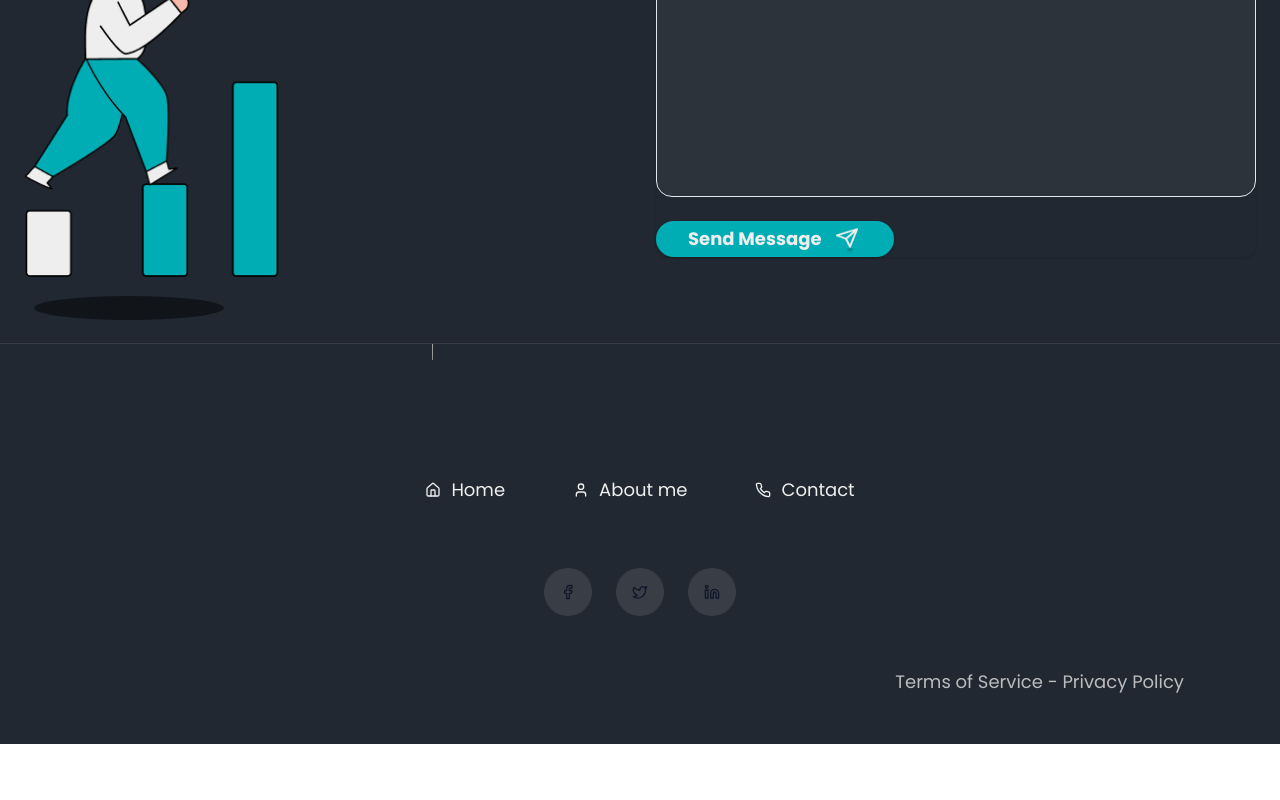
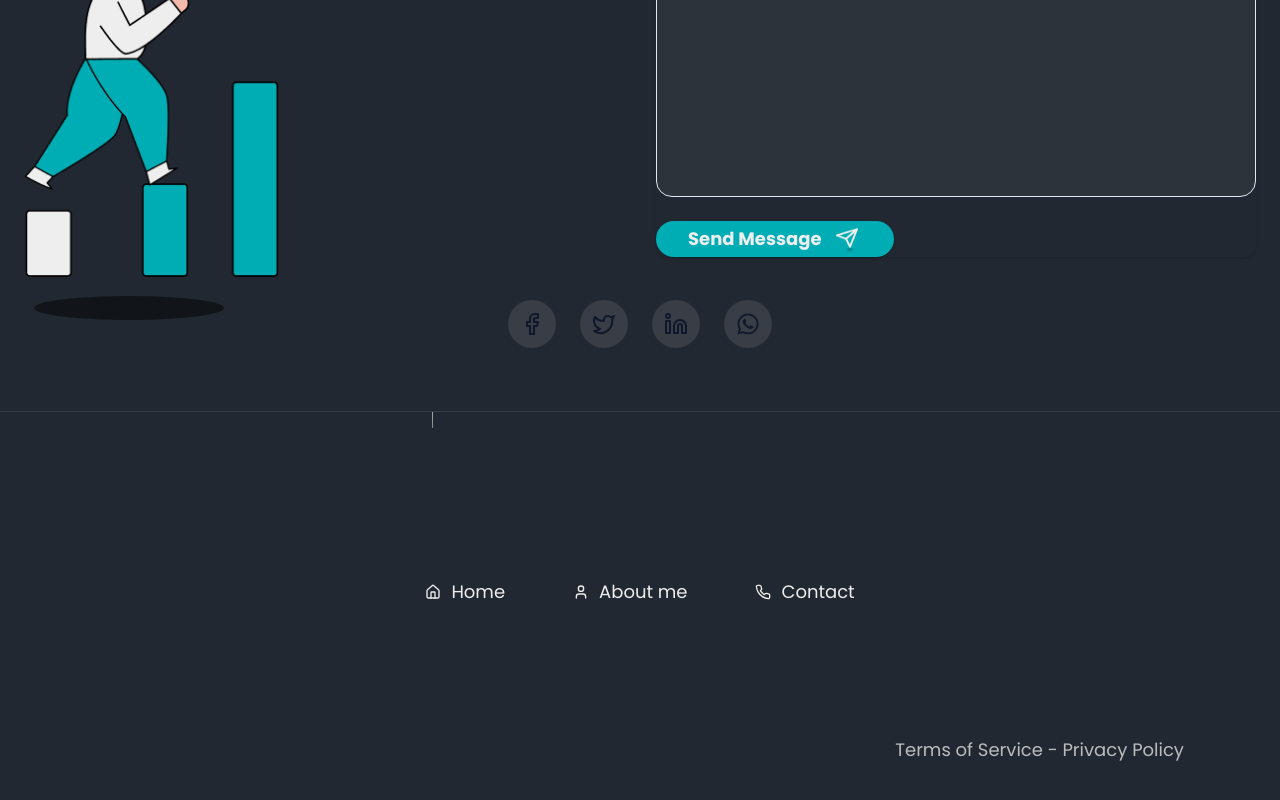
Before and after one commit to buikeDev/portfolio, a React (Vite) app: page / in a window 1280 px wide. Shown: the part 3310-4110 px from the top of the page. Before the commit the page ends 4054 px from the top, so only its background shows below. Built offline with nearby package versions, Linux system fonts and the light colour scheme.

Commit message:
add social media links to ContactFormSection; clean up HireMeSection imports

```diff
--- a/src/screens/FinalDesign/sections/ContactFormSection/ContactFormSection.tsx
+++ b/src/screens/FinalDesign/sections/ContactFormSection/ContactFormSection.tsx
@@ -2,6 +2,16 @@ import { Button } from "../../../../components/ui/button";
 import { Card, CardContent } from "../../../../components/ui/card";
 import { Input } from "../../../../components/ui/input";
 import { Textarea } from "../../../../components/ui/textarea";
+import {
+  ArrowLeft,
+  Facebook,
+  Instagram,
+  Twitter,
+  Youtube,
+  Linkedin,
+} from "lucide-react";
+import { faWhatsapp } from "@fortawesome/free-brands-svg-icons";
+import { FontAwesomeIcon } from "@fortawesome/react-fontawesome";
 
 export const ContactFormSection = (): JSX.Element => {
   // Form field data for mapping
@@ -13,6 +23,31 @@ export const ContactFormSection = (): JSX.Element => {
       label: "Your Message",
       placeholder: "Message",
       type: "textarea",
+    },
+  ];
+
+  const socialLinks = [
+    {
+      icon: <Facebook className="w-5 h-5 lg:w-6 lg:h-6" />,
+      label: "Facebook",
+      url: "https://www.facebook.com/ago.bkem?mibextid=wwXIfr&mibextid=wwXIfr",
+    },
+    {
+      icon: <Twitter className="w-5 h-5 lg:w-6 lg:h-6" />,
+      label: "Twitter",
+      url: "https://x.com/bkem_der_brainy?s=21",
+    },
+    {
+      icon: <Linkedin className="w-5 h-5 lg:w-6 lg:h-6" />,
+      label: "Linkedin",
+      url: "https://linkedin.com/in/ago-chukwubuikem-aa84a1305",
+    },
+    {
+      icon: (
+        <FontAwesomeIcon icon={faWhatsapp} className="w-5 h-5 lg:w-6 lg:h-6" />
+      ),
+      label: "WhatsApp",
+      url: "https://wa.me/+2348153661574",
     },
   ];
 
@@ -108,6 +143,21 @@ export const ContactFormSection = (): JSX.Element => {
         </Card>
       </div>
 
+      <div className="flex items-center gap-4 lg:gap-6 mt-4 lg:mt-5 justify-center">
+        {socialLinks.map((social, index) => (
+          <a
+            key={index}
+            href={social.url}
+            target="_blank"
+            rel="noopener noreferrer"
+            className="w-10 h-10 lg:w-12 lg:h-12 bg-color-2 rounded-full flex items-center justify-center hover:bg-color-3 transition-colors"
+          >
+            {social.icon}
+            <span className="sr-only">{social.label}</span>
+          </a>
+        ))}
+      </div>
+
       {/* Decorative elements - hidden on mobile */}
 
       {/* Divider line */}
--- a/src/screens/FinalDesign/sections/FooterSection/FooterSection.tsx
+++ b/src/screens/FinalDesign/sections/FooterSection/FooterSection.tsx
@@ -79,7 +79,7 @@ export const FooterSection = (): JSX.Element => {
         </nav>
 
         {/* Social media icons */}
-        <div className="flex items-center gap-4 lg:gap-6 mt-4 lg:mt-5">
+        {/* <div className="flex items-center gap-4 lg:gap-6 mt-4 lg:mt-5">
           {socialLinks.map((social, index) => (
             <Button
               key={index}
@@ -93,7 +93,7 @@ export const FooterSection = (): JSX.Element => {
               </a>
             </Button>
           ))}
-        </div>
+        </div> */}
       </div>
 
       {/* Terms and Privacy */}
```
Also changed, not shown: src/screens/FinalDesign/sections/HireMeSection/HireMeSection.tsx (+1 -8 lines).
